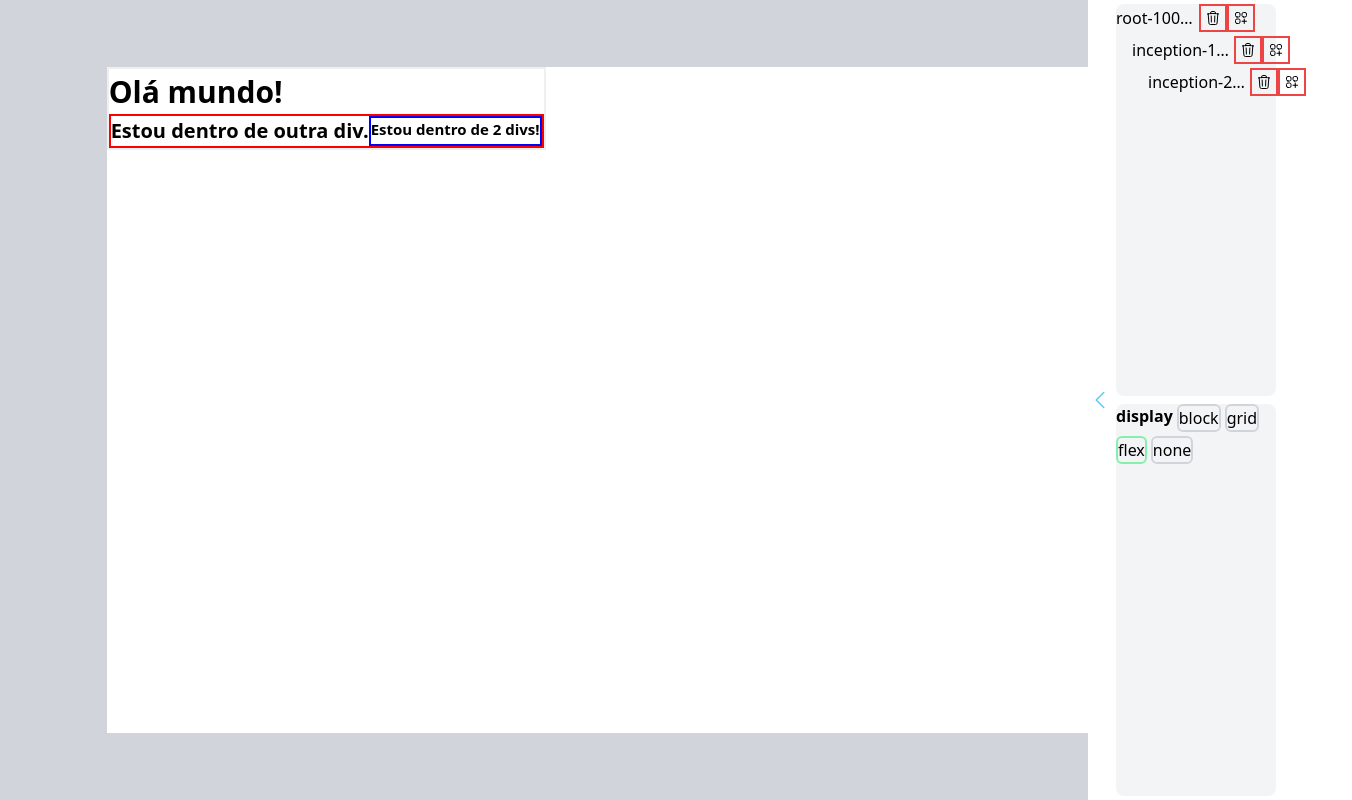
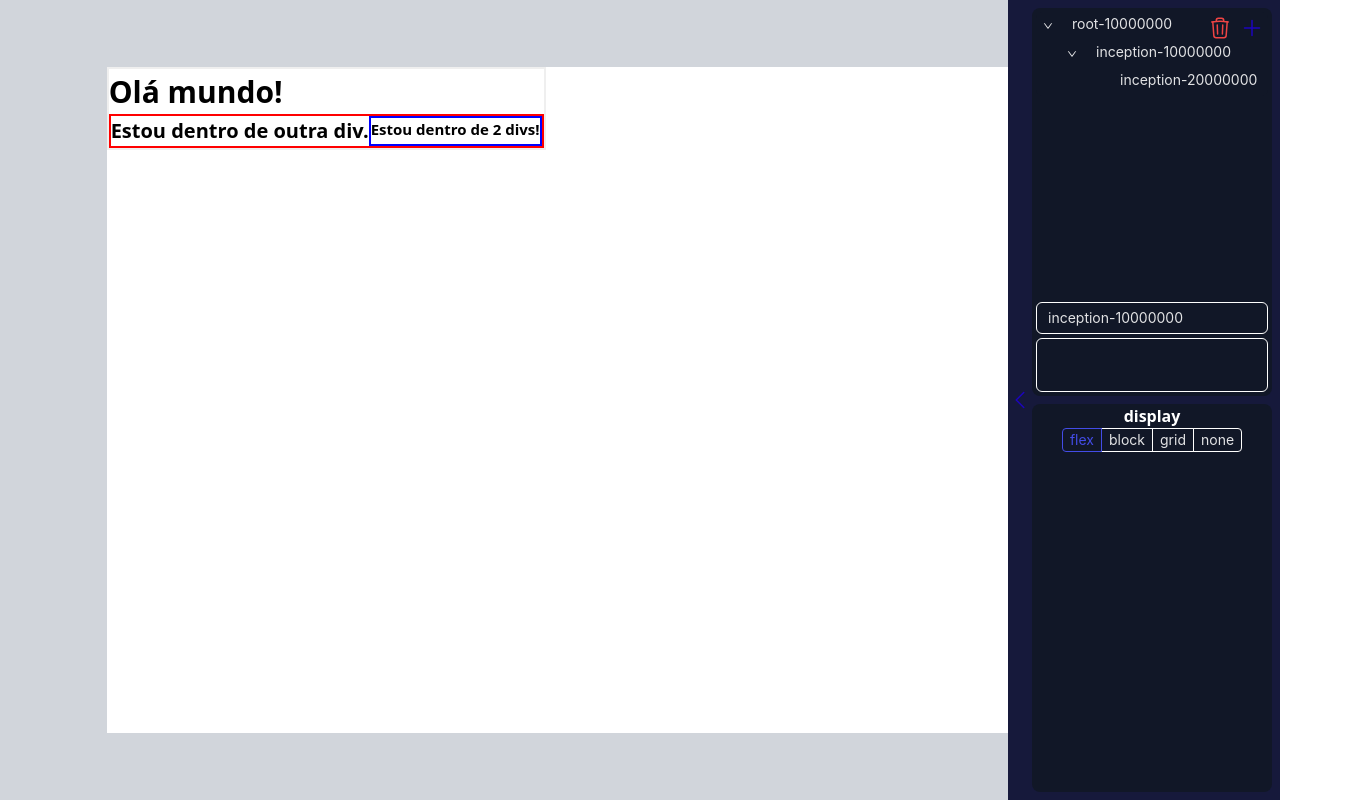
Before and after one commit to perkinsjr/webmaker-test, a Next.js app: page /my-project in a window 1280 px wide. Shown: the whole page, 1352 px wide, since content can reach past the window. Built offline with nearby package versions, Linux system fonts and the light colour scheme.

Commit message:
Layout repensado

```diff
--- a/app/layout.tsx
+++ b/app/layout.tsx
@@ -1,18 +1,36 @@
-import './globals.css'
+"use client";
+import { ConfigProvider } from "antd";
+import "./globals.css";
 
 export const metadata = {
-  title: 'Create Next App',
-  description: 'Generated by create next app',
-}
+  title: "Create Next App",
+  description: "Generated by create next app",
+};
 
 export default function RootLayout({
   children,
 }: {
-  children: React.ReactNode
+  children: React.ReactNode;
 }) {
   return (
     <html lang="en">
-      <body>{children}</body>
+      <body>
+        <ConfigProvider
+          theme={{
+            token:{
+              colorBgContainer: '#111727',
+              colorTextBase: '#ffffff',
+              colorPrimary: '#434CE6',
+              //colorPrimaryActive: '#1D04BF',
+              colorPrimaryBg: '#344153',
+              colorBorder: '#ffffff',
+              colorIcon: '#1D04BF'
+            }
+          }}
+        >
+          {children}
+        </ConfigProvider>
+      </body>
     </html>
-  )
+  );
 }
--- a/app/my-project/page.tsx
+++ b/app/my-project/page.tsx
@@ -16,6 +16,7 @@ function MyProject() {
 
   function addDiv(name: string) {
     let newTemplate = { ...currentTemplate };
+    console.log('chamei', name);
     let stack = [];
     let ii = null;
     stack.push({ node: newTemplate, parent: null });
@@ -105,7 +106,6 @@ function MyProject() {
       if (node.name === name) {
         // Found it!
         return node.style;
-        break;
       } else if (node.childrenDivs.length) {
         for (ii = 0; ii < node.childrenDivs.length; ii += 1) {
           stack.push({ node: node.childrenDivs[ii], parent: null });
@@ -126,6 +126,8 @@ function MyProject() {
         editDiv={editDiv}
         findParent={findParent}
         currentDivStyle={currentDivStyle(currentDiv)}
+        currentDiv={currentDiv}
+        setCurrentDiv={setCurrentDiv}
       />
     </>
   );
--- a/components/EditDivStyle.tsx
+++ b/components/EditDivStyle.tsx
@@ -1,18 +1,33 @@
-function EditDivStyle({ currentDiv, editDiv, style }: any) {
+import React, { useState } from "react";
+import type { RadioChangeEvent } from "antd";
+import { sizeProps, selectableProps } from "./styleProps";
+import { Radio } from "antd";
+
+const plainOptions = ["flex", "block", "grid", "none"];
+
+function EditDivStyle({ currentDiv, currentDivStyle, editDiv, style }: any) {
   function returnStyle(param: string, defaultValue: string) {
-    const styleValue = style ? style[param] : defaultValue;
-    console.log(styleValue)
+    const styleValue = style[param] ? style[param] : defaultValue;
+    console.log(styleValue);
     return styleValue;
   }
   const flexStyle = returnStyle("display", "block");
   return (
-    <div className="bg-gray-100 flex flex-col rounded-lg h-1/2 w-40">
-      <div className="flex flex-row gap-1 flex-wrap">
-        <div className="font-bold">display</div>
-        <div className={`border-2 border-solid rounded-md ${flexStyle === "block" ? "border-green-300" : "border-gray-300"}`}>block</div>
-        <div className={`border-2 border-solid rounded-md ${flexStyle === "grid" ? "border-green-300" : "border-gray-300"}`}>grid</div>
-        <div className={`border-2 border-solid rounded-md ${flexStyle === "flex" ? "border-green-300" : "border-gray-300"}`}>flex</div>
-        <div className={`border-2 border-solid rounded-md ${flexStyle === "none" ? "border-green-300" : "border-gray-300"}`}>none</div>
+    <div className="bg-dk-gray2 flex flex-col rounded-lg h-1/2 w-60 mr-2 mt-1 mb-2">
+      <div className="flex flex-col justify-center items-center">
+        <div className="font-bold text-white">display</div>
+        <Radio.Group
+          options={plainOptions}
+          onChange={(e) =>
+            editDiv(currentDiv, "style", {
+              ...currentDivStyle,
+              display: e.target.value,
+            })
+          }
+          size="small"
+          value={flexStyle}
+          optionType="button"
+        />
       </div>
     </div>
   );
--- a/components/TreeDiv.tsx
+++ /dev/null
@@ -1,75 +0,0 @@
-"use client";
-import { useEffect } from "react";
-import DivProps from "./DivPropsInterface";
-
-function TreeDiv({
-  text,
-  style,
-  name,
-  childrenDivs,
-  findParent,
-  addDiv,
-  editDiv,
-}: DivProps) {
-  return (
-    <div className="w-fit flex flex-col gap-1">
-      <div className="flex flex-row items-center w-fit">
-      <div className="truncate w-1/2">{name}</div>
-        <button
-          onClick={() => {
-            findParent && findParent(name);
-          }}
-          className="flex justify-center border-solid border-2 border-red-500 h-fit p-1"
-        >
-          <svg
-            xmlns="http://www.w3.org/2000/svg"
-            fill="none"
-            viewBox="0 0 24 24"
-            strokeWidth={1.5}
-            stroke="currentColor"
-            className="w-4 h-4"
-          >
-            <path
-              strokeLinecap="round"
-              strokeLinejoin="round"
-              d="M14.74 9l-.346 9m-4.788 0L9.26 9m9.968-3.21c.342.052.682.107 1.022.166m-1.022-.165L18.16 19.673a2.25 2.25 0 01-2.244 2.077H8.084a2.25 2.25 0 01-2.244-2.077L4.772 5.79m14.456 0a48.108 48.108 0 00-3.478-.397m-12 .562c.34-.059.68-.114 1.022-.165m0 0a48.11 48.11 0 013.478-.397m7.5 0v-.916c0-1.18-.91-2.164-2.09-2.201a51.964 51.964 0 00-3.32 0c-1.18.037-2.09 1.022-2.09 2.201v.916m7.5 0a48.667 48.667 0 00-7.5 0"
-            />
-          </svg>
-        </button>
-        <button
-          onClick={() => {
-            addDiv && addDiv(name);
-          }}
-          className="flex justify-center border-solid border-2 border-red-500 h-fit p-1"
-        >
-          <svg
-            xmlns="http://www.w3.org/2000/svg"
-            fill="none"
-            viewBox="0 0 24 24"
-            strokeWidth={1.5}
-            stroke="currentColor"
-            className="w-4 h-4"
-          >
-            <path
-              strokeLinecap="round"
-              strokeLinejoin="round"
-              d="M13.5 16.875h3.375m0 0h3.375m-3.375 0V13.5m0 3.375v3.375M6 10.5h2.25a2.25 2.25 0 002.25-2.25V6a2.25 2.25 0 00-2.25-2.25H6A2.25 2.25 0 003.75 6v2.25A2.25 2.25 0 006 10.5zm0 9.75h2.25A2.25 2.25 0 0010.5 18v-2.25a2.25 2.25 0 00-2.25-2.25H6a2.25 2.25 0 00-2.25 2.25V18A2.25 2.25 0 006 20.25zm9.75-9.75H18a2.25 2.25 0 002.25-2.25V6A2.25 2.25 0 0018 3.75h-2.25A2.25 2.25 0 0013.5 6v2.25a2.25 2.25 0 002.25 2.25z"
-            />
-          </svg>
-        </button>
-      </div>
-      <div className="ml-4">
-        {childrenDivs.map((child, index) => (
-          <TreeDiv
-            {...child}
-            findParent={findParent}
-            addDiv={addDiv}
-            key={index}
-          />
-        ))}
-      </div>
-    </div>
-  );
-}
-
-export default TreeDiv;
--- a/components/TreeVisualization.tsx
+++ b/components/TreeVisualization.tsx
@@ -1,7 +1,9 @@
 "use client";
-import TreeDiv from "./TreeDiv";
 import EditDivStyle from "./EditDivStyle";
-import { useState } from "react";
+import { DownOutlined } from "@ant-design/icons";
+import { Tree, Input } from "antd";
+import { useState, useEffect } from "react";
+const { TextArea } = Input;
 
 function TreeVisualization({
   rootDiv,
@@ -9,18 +11,40 @@ function TreeVisualization({
   currentDivStyle,
   currentDiv,
   addDiv,
+  setCurrentDiv,
   editDiv,
 }: any) {
   const [isVisible, setVisibility] = useState(true);
+  function mapDataTreeToOutput(dataTree: any) {
+    // Create an array to hold the output objects
+    const output = [];
+    // Iterate over the childrenDivs in the input data tree
+    for (const child of dataTree.childrenDivs) {
+      // Create an output object for the current child
+      const childOutput: any = {
+        title: child.name,
+        key: child.name,
+        children: [],
+      };
+      // Recursively map any children of the current child
+      if (child.childrenDivs.length > 0) {
+        childOutput.children = mapDataTreeToOutput(child);
+      }
+      // Add the output object to the array
+      output.push(childOutput);
+    }
+
+    return output;
+  }
 
   return (
     <div
       className={`absolute ${
-        isVisible ? "right-0" : "-right-40"
-      } top-0 h-screen w-48 flex flex-row gap-0 transition-all duration-500 justify-center`}
+        isVisible ? "-right-2" : "-right-64"
+      } top-0 h-screen w-72 flex flex-row gap-0 transition-all duration-500 justify-center`}
     >
       <button
-        className="relative bg-white text-lt-blue1"
+        className="relative bg-lt-blue3 text-lt-blue1"
         onClick={() => setVisibility(!isVisible)}
       >
         <svg
@@ -38,19 +62,81 @@ function TreeVisualization({
           />
         </svg>
       </button>
-      <div className="flex flex-col items-center gap-2 bg-white h-full p-1">
-        <div className="bg-gray-100 rounded-lg h-1/2 w-40">
-          <TreeDiv
-            name={rootDiv.name}
-            style={rootDiv.style}
-            childrenDivs={rootDiv.childrenDivs}
-            text={rootDiv.text}
-            findParent={findParent}
-            addDiv={addDiv}
-            editDiv={editDiv}
-          />
+      <div className="flex flex-col items-center gap-0 bg-lt-blue3 h-full">
+        <div className="bg-dk-gray2 rounded-lg h-1/2 w-60 p-1 mr-2 mt-2 mb-1 relative grid grid-rows-1">
+          <div className="flex flex-row justify-end gap-0 absolute right-1 top-1 z-10">
+            <button
+              className="text-red-500 hover:bg-dk-gray1 rounded-md p-1"
+              onClick={() => findParent(currentDiv)}
+            >
+              <svg
+                xmlns="http://www.w3.org/2000/svg"
+                fill="none"
+                viewBox="0 0 24 24"
+                strokeWidth={1.5}
+                stroke="currentColor"
+                className="w-6 h-6"
+              >
+                <path
+                  strokeLinecap="round"
+                  strokeLinejoin="round"
+                  d="M14.74 9l-.346 9m-4.788 0L9.26 9m9.968-3.21c.342.052.682.107 1.022.166m-1.022-.165L18.16 19.673a2.25 2.25 0 01-2.244 2.077H8.084a2.25 2.25 0 01-2.244-2.077L4.772 5.79m14.456 0a48.108 48.108 0 00-3.478-.397m-12 .562c.34-.059.68-.114 1.022-.165m0 0a48.11 48.11 0 013.478-.397m7.5 0v-.916c0-1.18-.91-2.164-2.09-2.201a51.964 51.964 0 00-3.32 0c-1.18.037-2.09 1.022-2.09 2.201v.916m7.5 0a48.667 48.667 0 00-7.5 0"
+                />
+              </svg>
+            </button>
+            <button
+              className="text-lt-blue1 hover:bg-dk-gray1 rounded-md p-1"
+              onClick={() => addDiv(currentDiv)}
+            >
+              <svg
+                xmlns="http://www.w3.org/2000/svg"
+                fill="none"
+                viewBox="0 0 24 24"
+                strokeWidth={1.5}
+                stroke="currentColor"
+                className="w-6 h-6"
+              >
+                <path
+                  strokeLinecap="round"
+                  strokeLinejoin="round"
+                  d="M12 4.5v15m7.5-7.5h-15"
+                />
+              </svg>
+            </button>
+          </div>
+          <div>
+            <Tree
+              switcherIcon={<DownOutlined />}
+              //defaultExpandedKeys={["0-0-0"]}
+              onSelect={(e) => setCurrentDiv(e[0])}
+              defaultExpandAll={true}
+              virtual={true}
+              treeData={mapDataTreeToOutput({
+                style: {},
+                text: "",
+                name: "",
+                childrenDivs: [rootDiv],
+              })}
+            />
+          </div>
+          <div className="flex flex-col gap-1 row-auto">
+            <Input
+              value={currentDiv}
+              onChange={(e) => editDiv(currentDiv, "name", e.target.value)}
+            />
+            <TextArea
+              style={{ resize: "none" }}
+              rows={2}
+              onChange={(e) => editDiv(currentDiv, "text", e.target.value)}
+            />
+          </div>
         </div>
-        <EditDivStyle style={currentDivStyle} currentDiv={currentDiv} editDiv={editDiv}/>
+        <EditDivStyle
+          style={currentDivStyle}
+          currentDiv={currentDiv}
+          currentDivStyle={currentDivStyle}
+          editDiv={editDiv}
+        />
       </div>
     </div>
   );
--- /dev/null
+++ b/components/styleProps.ts
@@ -0,0 +1,66 @@
+const selectableProps = [
+  {
+    prop: "display",
+    defValue: "block",
+    options: ["flex", "block", "grid", "none"],
+  },
+  {
+    prop: "justifyContent",
+    defValue: "",
+    options: [""],
+  },
+  {
+    prop: "alignItems",
+    defValue: "",
+    options: [""],
+  },
+  {
+    prop: "placeItems",
+    defValue: "block",
+    options: [""],
+  },
+  {
+    prop: "position",
+    defValue: "",
+    options: [""],
+  },
+  {
+    prop: "textDecoration",
+    defValue: "",
+    options: [""],
+  },
+];
+const sizeProps = [
+  {
+    prop: "width",
+  },
+  {
+    prop: "height",
+  },
+  {
+    prop: "padding",
+  },
+  {
+    prop: "margin",
+  },
+  {
+    prop: "top",
+  },
+  {
+    prop: "right",
+  },
+  {
+    prop: "bottom",
+  },
+  {
+    prop: "left",
+  },
+  {
+    prop: "opacity"
+  },
+  {
+    prop: "zIndex"
+  }
+];
+
+export { selectableProps, sizeProps };
--- a/package.json
+++ b/package.json
@@ -12,6 +12,7 @@
     "@types/node": "18.15.11",
     "@types/react": "18.0.31",
     "@types/react-dom": "18.0.11",
+    "antd": "^5.4.2",
     "eslint": "8.37.0",
     "eslint-config-next": "13.2.4",
     "next": "13.2.4",
```
Also changed, not shown: tailwind.config.js (+5 -4 lines), 1 other file (tests, documents, lock files or other folders).
